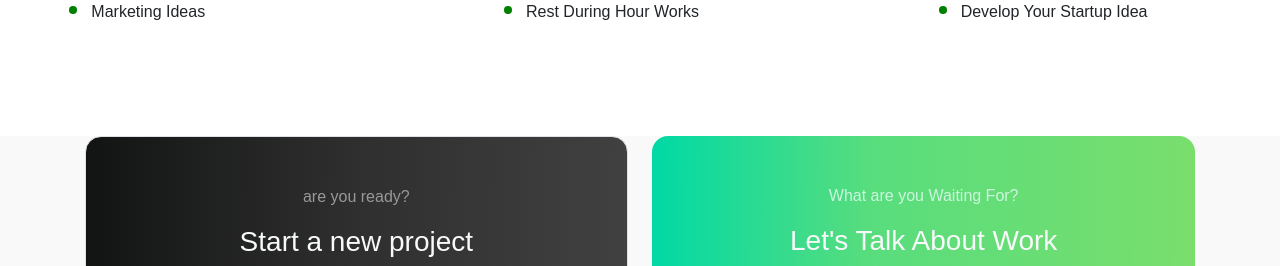
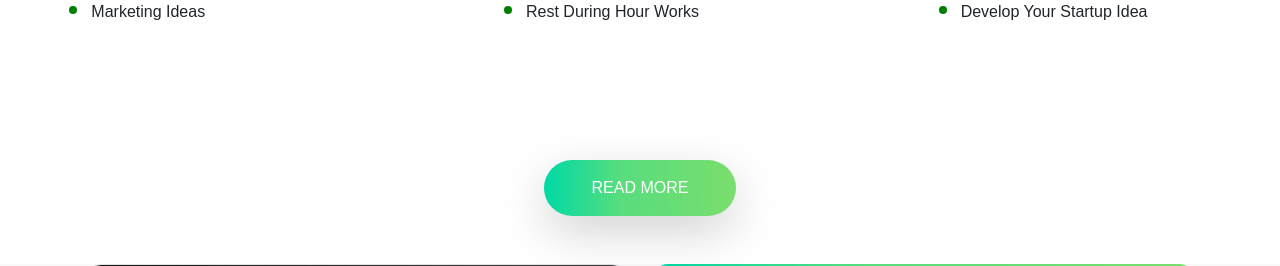
Before and after one commit to Mftr96/proj-html-vuejs, a Vue app: page / in a window 1280 px wide. Shown: the part 4620-4886 px from the top of the page. Built offline with nearby package versions, Linux system fonts and the light colour scheme.

Commit message:
Latst News inserimento bottone

```diff
--- a/src/components/AppMain/LatestNews.vue
+++ b/src/components/AppMain/LatestNews.vue
@@ -59,6 +59,15 @@ export default{
        </div>
 
     </section>
+    <div class="my-5 text-center">
+        <a href="">
+                <button class="btn rounded-5 border-0 text-white px-5 py-3 shadow-lg mt-4 fs-6">
+            <div class="background"></div>
+            READ MORE
+            </button>
+        </a>
+    </div>
+
 
 </template>
 
@@ -106,6 +115,44 @@ p>.fa-circle{
     bottom: 3px;
 }
 
+button {
+    font-size: 0.6rem;
+    display: inline-block;
+    position: relative;
+    background-color: #d5c264;
+    transition: color 0.5s;
+    z-index: 1;
+    overflow: hidden;
+}
+
+.background {
+    width: 0;
+    height: 0;
+    position: absolute;
+    top: 50%;
+    left: 50%;
+    transform: translate(-50%, -50%);
+    transition: 0.5s;
+    z-index: -1;
+    border-radius: 50%;
+    background: linear-gradient(
+        271deg,
+        rgba(122, 222, 108, 1) 0%,
+        rgba(88, 221, 125, 1) 60%,
+        rgba(0, 217, 166, 1) 100%
+    );
+}
+
+button:hover .background {
+    width: 150%;
+    height: 400%;
+    background: linear-gradient(
+        271deg,
+        rgba(65, 65, 65, 1) 0%,
+        rgba(47, 47, 47, 1) 50%,
+        rgba(18, 20, 19, 1) 100%
+    );
+}
 
 
 </style>
--- a/src/style.css
+++ b/src/style.css
@@ -34,3 +34,22 @@ button,
   );
 
 }
+
+.background {
+  width: 0;
+  height: 0;
+  position: absolute;
+  top: 50%;
+  left: 50%;
+  transform: translate(-50%, -50%);
+  transition: 0.5s;
+  z-index: -1;
+  border-radius: 50%;
+  background: linear-gradient(
+      271deg,
+      rgba(65, 65, 65, 1) 0%,
+      rgba(47, 47, 47, 1) 50%,
+      rgba(18, 20, 19, 1) 100%
+  );
+
+}
```
Also changed, not shown: 1 other file (tests, documents, lock files or other folders).
